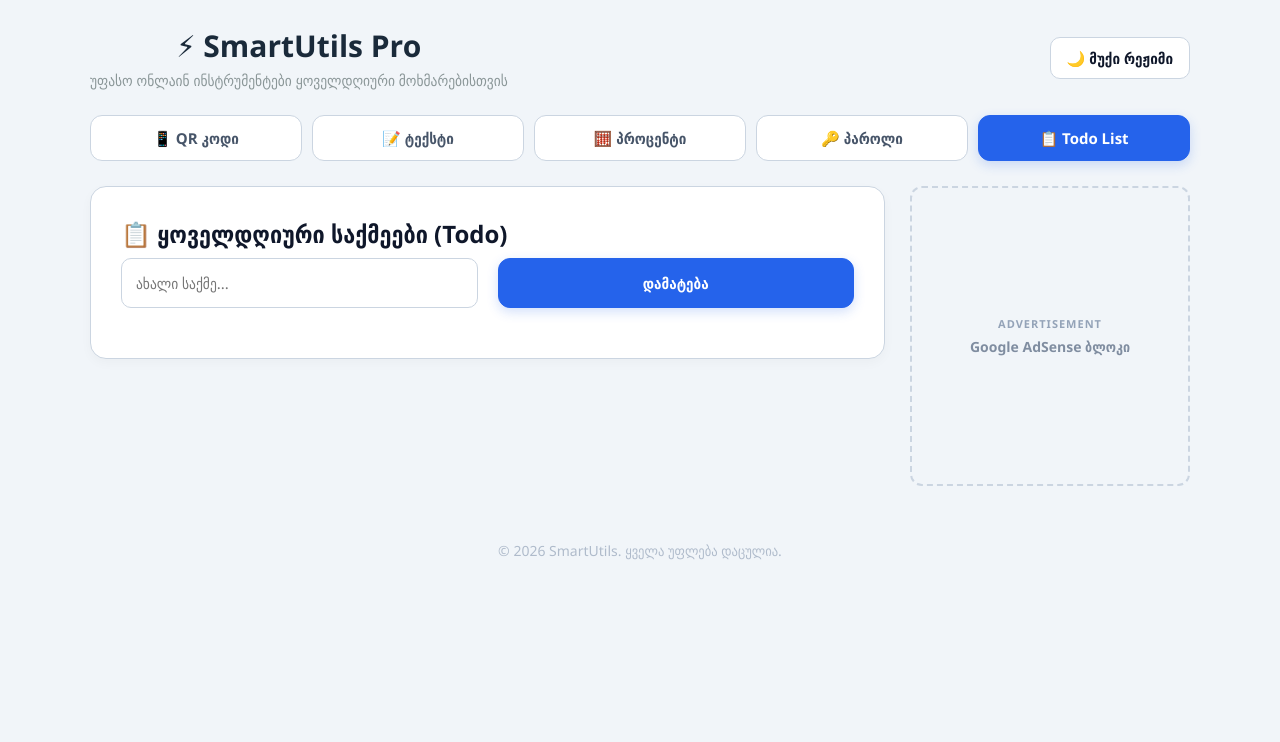
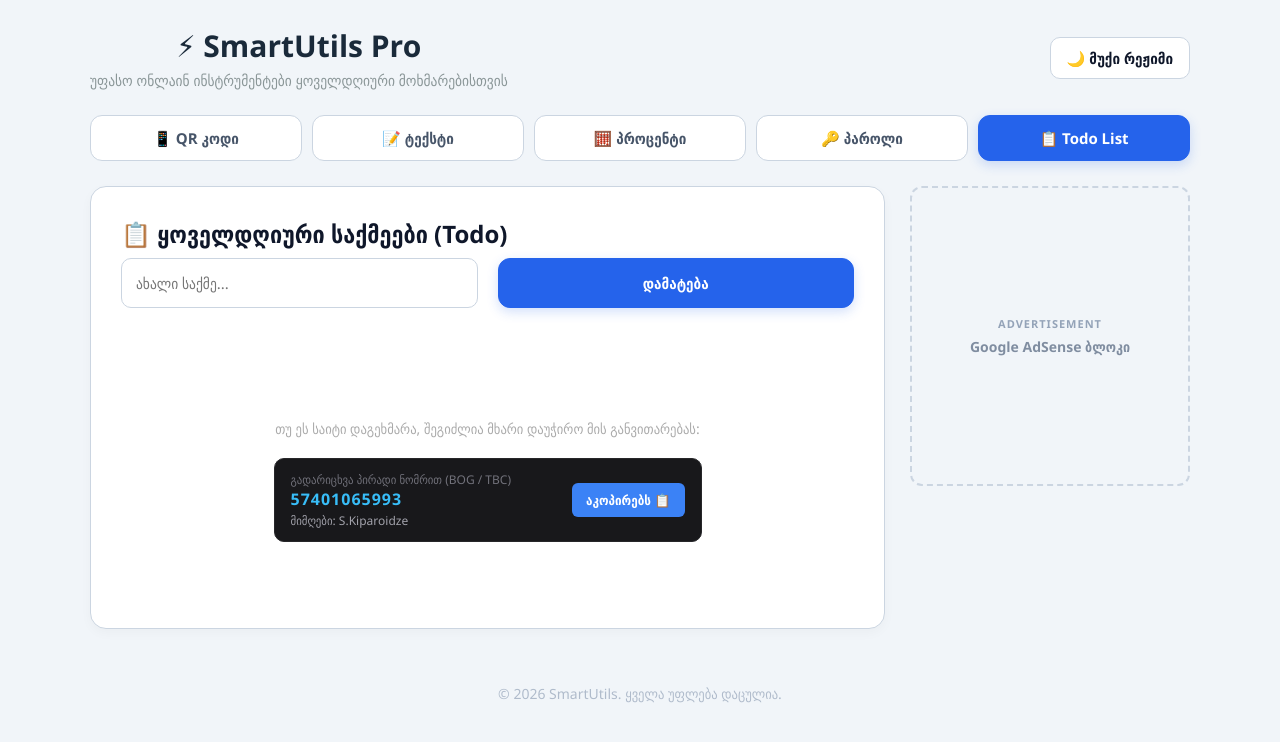
Before and after one commit to SabaKiparoidze/smart-utils, a React (Vite) app: page / in a window 1280 px wide. Both pictures are taken after a click on the button "📋 Todo List". Shown: the top 742 px of the page. Built offline with nearby package versions, Linux system fonts and the light colour scheme.

Commit message:
add donation block

```diff
--- a/src/App.jsx
+++ b/src/App.jsx
@@ -230,11 +230,10 @@ function TodoListTool() {
           </li>
         ))}
       </ul>
-    </div>
-  );
-  {/* Donation Block */}
+      {/* Donation Block */}
 <div style={{
   marginTop: '50px',
+  marginBottom: '30px',
   padding: '25px',
   borderRadius: '16px',
   background: 'rgba(255, 255, 255, 0.05)',
@@ -242,7 +241,8 @@ function TodoListTool() {
   border: '1px solid rgba(255, 255, 255, 0.1)',
   textAlign: 'center',
   maxWidth: '480px',
-  margin: '40px auto'
+  marginLeft: 'auto',
+  marginRight: 'auto'
 }}>
   <h3 style={{ fontSize: '20px', marginBottom: '8px', color: '#fff' }}>
     ☕ მოგეწონა ინსტრუმენტები?
@@ -257,7 +257,7 @@ function TodoListTool() {
     borderRadius: '10px',
     display: 'flex',
     alignItems: 'center',
-    justify: 'space-between',
+    justifyContent: 'space-between',
     border: '1px solid #27272a'
   }}>
     <div style={{ textAlign: 'left' }}>
@@ -289,6 +289,11 @@ function TodoListTool() {
     </button>
   </div>
 </div>
+    </div>
+
+
+  );
+
 }
 
 export default App;
```
